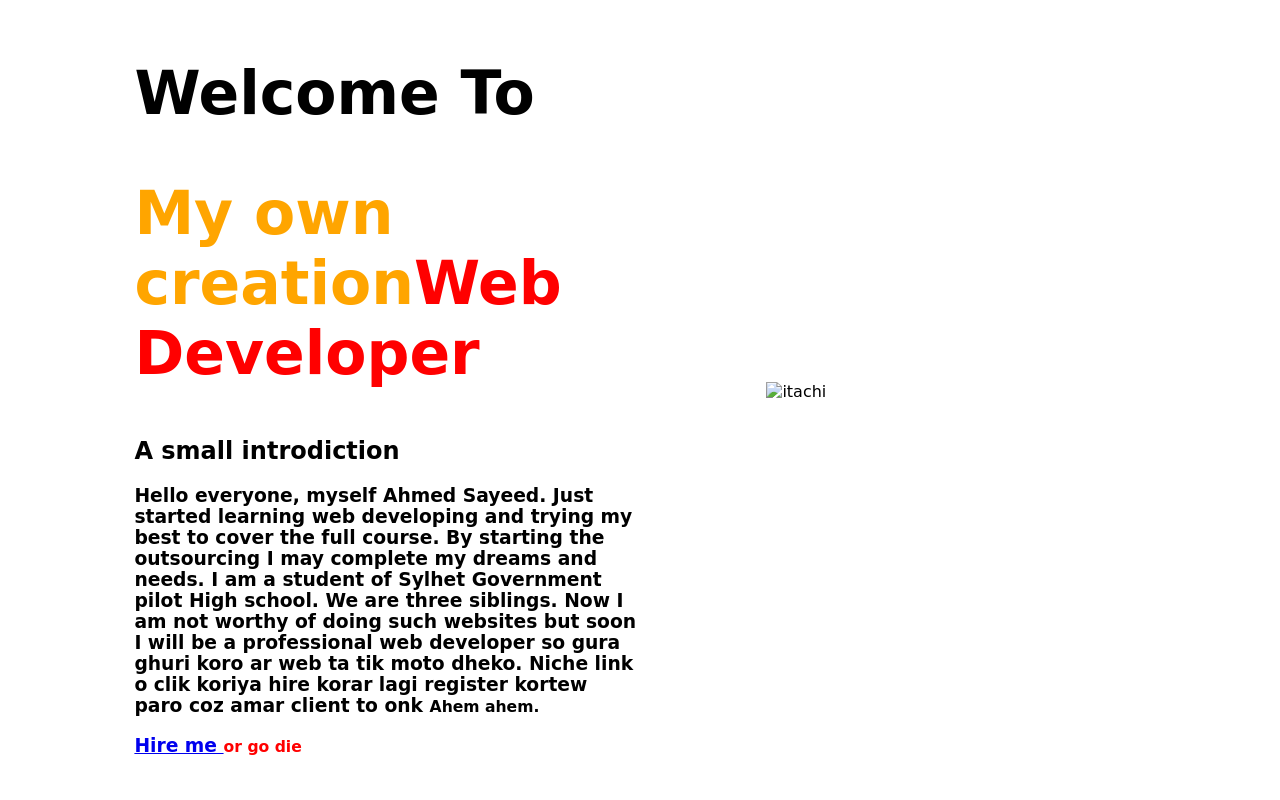
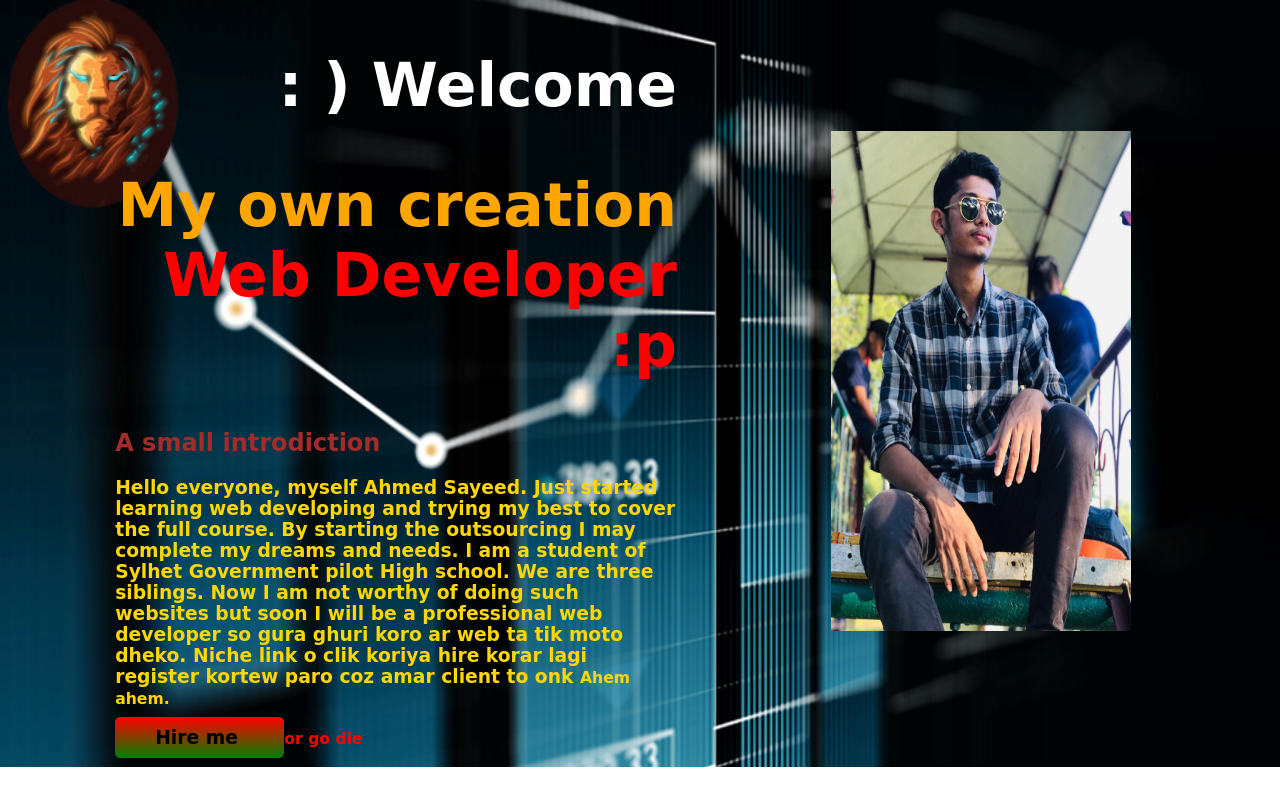
Before and after one commit to sayeed123456/Developer-Magic, a plain HTML site: page index.html in a window 1280 px wide. Drawn offline with Linux system fonts and the light colour scheme; a web font is replaced by a local one.

Commit message:
new file

```diff
--- a/index.html
+++ b/index.html
@@ -13,23 +13,26 @@
 </head>
 
 <body>
-    <section>
+    <section class="backpic">
         <div class="mama">
-            <h1>Welcome To</h1>
-            <h1 class="color">My own creation<span class="demon">Web Developer</span> </h1>
+            <h1>: ) Welcome </h1>
+            <h1 class="color">My own creation<span class="demon"> Web Developer :p</span> </h1>
             <h2>A small introdiction</h2>
-            <h3> Hello everyone, myself Ahmed Sayeed. Just started learning web developing and trying my best to cover
+            <h3> Hello everyone, myself Ahmed Sayeed. Just started learning web developing and trying my best to
+                cover
                 the full course. By starting the outsourcing I may complete my dreams and needs. I am a student of
                 <b>Sylhet Government pilot High school</b>. We are three siblings. Now I am not worthy of doing such
-                websites but soon I will be a professional web developer so gura ghuri koro ar web ta tik moto dheko.
+                websites but soon I will be a professional web developer so gura ghuri koro ar web ta tik moto
+                dheko.
                 Niche link o clik koriya hire korar lagi register kortew paro coz amar client to onk <small>Ahem
                     ahem.</small></b>
                 </p>
-                <a href="https://www.linkedin.com/in/ahmed-sayeed-385954245/">Hire me </a> <small id="die">or go
+                <a class="button1" target="_blank" href="https://www.linkedin.com/in/ahmed-sayeed-385954245/">Hire me
+                </a> <small id="die"> or go
                     die</small>
         </div>
-        <div class="mama">
-            <img src="itachi.jpg" alt="itachi">
+        <div class="mami">
+            <img src="picturers/58c8469a-9fba-4bc4-8f29-494c46a97352.jpg" alt="sayeed" width="300px" height="500px">
         </div>
     </section>
 </body>
--- a/style.css
+++ b/style.css
@@ -1,9 +1,20 @@
  body {
      font-family: 'Fuzzy Bubbles', cursive;
+     margin: 0%;
  }
 
  h1 {
      font-size: 60px;
+     color: white;
+     text-align: right;
+ }
+
+ h3 {
+     color: gold;
+ }
+
+ h2 {
+     color: brown;
  }
 
  .color {
@@ -21,14 +32,31 @@
 
  .mama {
      width: 50%;
-     padding-left: 10%;
+     padding-left: 9%;
+
  }
 
- .mama picture {
-     width: 50%;
+ .mami {
+     width: 40%;
+     padding-left: 12%;
 
  }
 
  #die {
      color: red;
  }
+
+ .button1 {
+     text-decoration: none;
+     background-image: linear-gradient(red, green);
+     font-weight: 700;
+     padding: 10px 40px;
+     border-radius: 5px;
+     color: black;
+ }
+
+ .backpic {
+     background-image: url(picturers/Screenshot\ 2022-10-24\ 012108.png);
+     background-repeat: no-repeat;
+     background-size: cover;
+ }
```
Also changed, not shown: picturers/58c8469a-9fba-4bc4-8f29-494c46a97352.jpg (added), picturers/85cd1e99-538f-4f86-9739-1d7100be4642.jpg (added), picturers/Screenshot 2022-10-24 002023.png (added), picturers/Screenshot 2022-10-24 012108.png (added), picturers/itachi.jpg (deleted), 1 other file.
